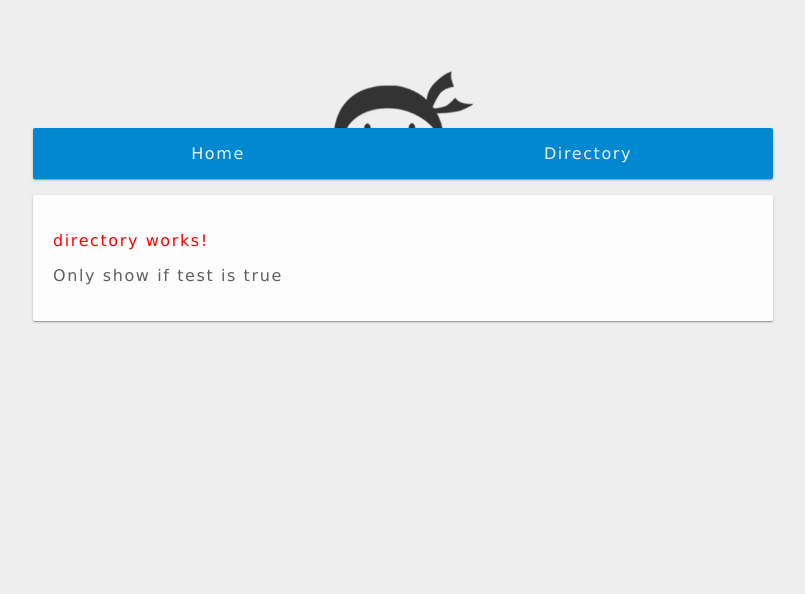
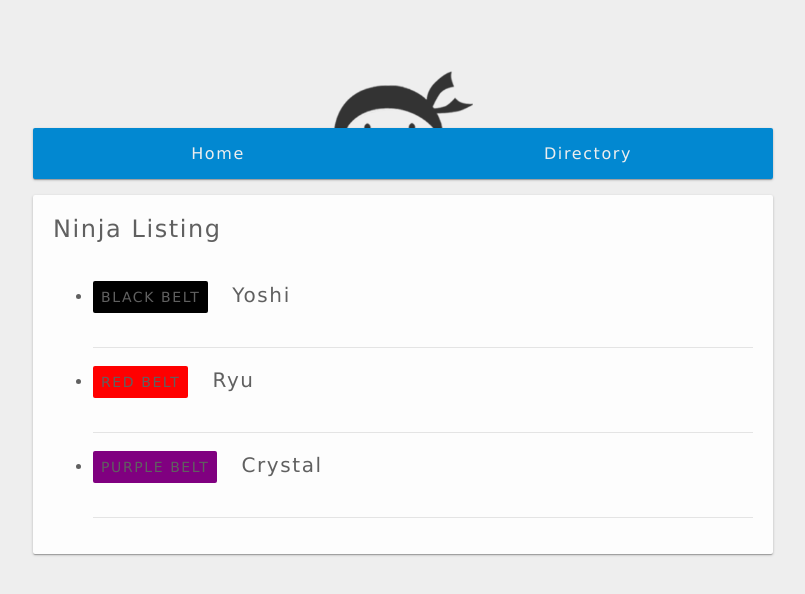
Before and after one commit to r4smus/netNinjaAngular2Tut, an Angular app in the folder ninja-directory/: page /directory in a window 1280 px wide. Shown: the top 594 px of the page, without its empty margins (237-1042 px from the left). Built offline with nearby package versions, Linux system fonts and the light colour scheme.

Commit message:
#20: *ngFor directive

```diff
--- a/ninja-directory/src/app/directory/directory.component.html
+++ b/ninja-directory/src/app/directory/directory.component.html
@@ -1,19 +1,13 @@
-<p [ngClass]="classes">
-    directory works!
-</p>
+<h2>Ninja Listing</h2>
 
-<p *ngIf="test">Only show if test is true</p>
-
-<style>
-    .blue {
-        color: blue;
-    }
-
-    .red {
-        color: red;
-    }
-
-    .underline {
-        text-decoration: underline;
-    }
-</style>
+<ul id="ninja-listing">
+    <!-- "let" for local scope -->
+    <li *ngFor="let ninja of ninjas">
+        <div class="single-ninja">
+            <!-- Belt Color -->
+            <span [ngStyle]="{background: ninja.belt}">{{ninja.belt}} belt</span>
+            <!-- Ninja Name -->
+            <h3>{{ninja.name}}</h3>
+        </div>
+    </li>
+</ul>
--- a/ninja-directory/src/app/directory/directory.component.ts
+++ b/ninja-directory/src/app/directory/directory.component.ts
@@ -7,8 +7,11 @@ import { ActivatedRoute } from '@angular/router';
   styleUrls: ['./directory.component.css']
 })
 export class DirectoryComponent implements OnInit {
-  classes = {'blue': false, 'red': true, 'underline': false};
-  test = true;
+  ninjas = [
+    {name: "Yoshi", belt: 'black'},
+    {name: "Ryu", belt: 'red'},
+    {name: "Crystal", belt: 'purple'}
+  ];
 
   constructor() {}
 
```
